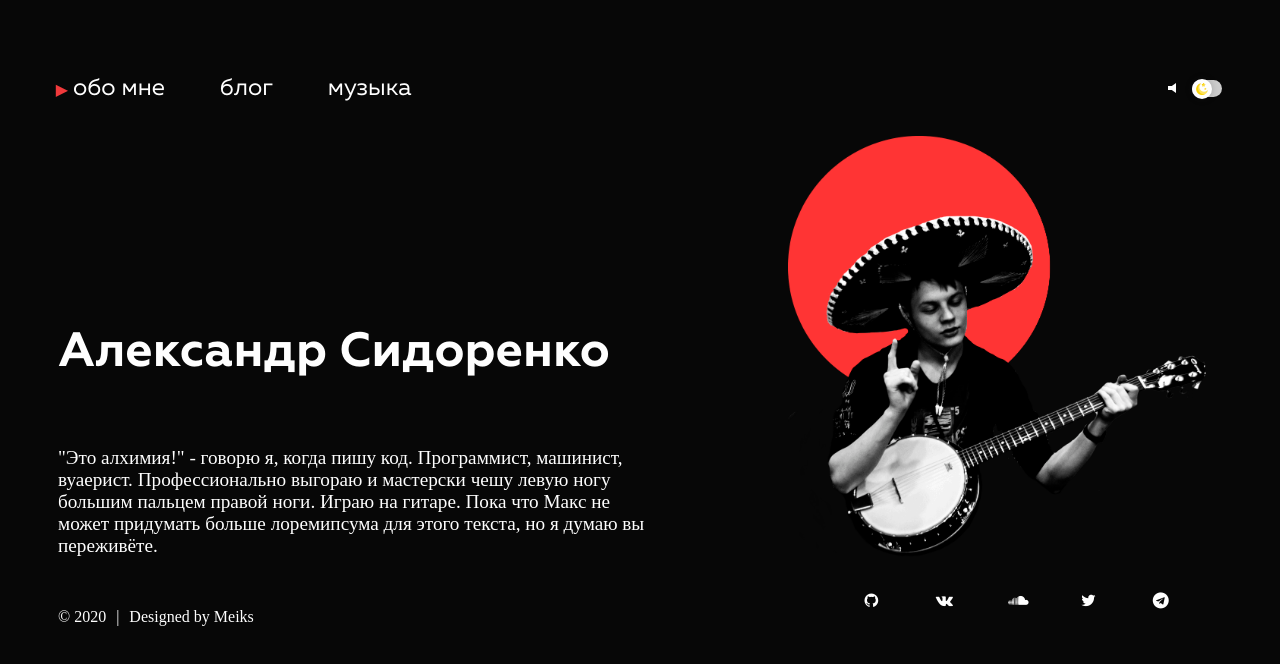
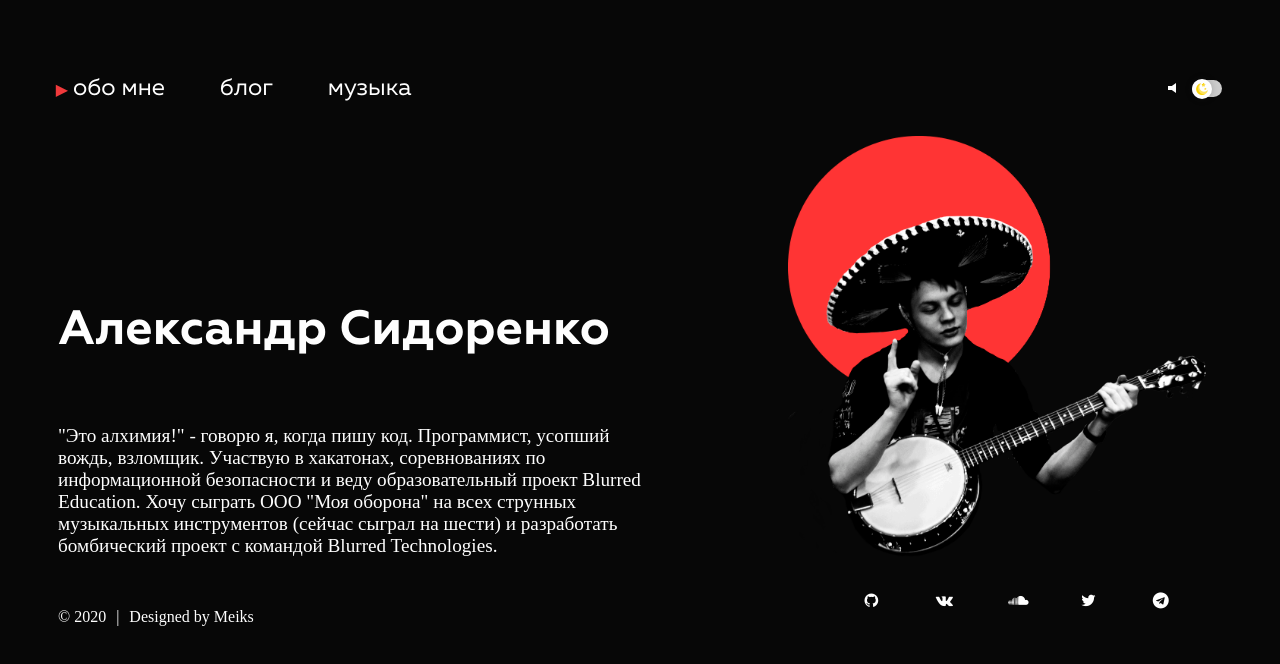
Before and after one commit to batyshkaLenin/batyshkaLenin.github.io, a React (Create React App) app: page / in a window 1280 px wide. Shown: the top 664 px of the page. Built offline with nearby package versions, Linux system fonts and the light colour scheme; a web font is replaced by a local one.

Commit message:
Added new text on main page

```diff
--- a/src/pages/Main.tsx
+++ b/src/pages/Main.tsx
@@ -22,11 +22,12 @@ const Main = () => {
           <article>
             <h1 className={styles.name}>Александр Сидоренко</h1>
             <p>
-              "Это алхимия!" - говорю я, когда пишу код. Программист, машинист,
-              вуаерист. Профессионально выгораю и мастерски чешу левую ногу
-              большим пальцем правой ноги. Играю на гитаре. Пока что Макс не
-              может придумать больше лоремипсума для этого текста, но я думаю вы
-              переживёте.
+              "Это алхимия!" - говорю я, когда пишу код. Программист, усопший
+              вождь, взломщик. Участвую в хакатонах, соревнованиях по
+              информационной безопасности и веду образовательный проект Blurred
+              Education. Хочу сыграть ООО "Моя оборона" на всех струнных
+              музыкальных инструментов (сейчас сыграл на шести) и разработать
+              бомбический проект с командой Blurred Technologies.
             </p>
           </article>
         </section>
```
Also changed, not shown: 1 other file (tests, documents, lock files or other folders).
